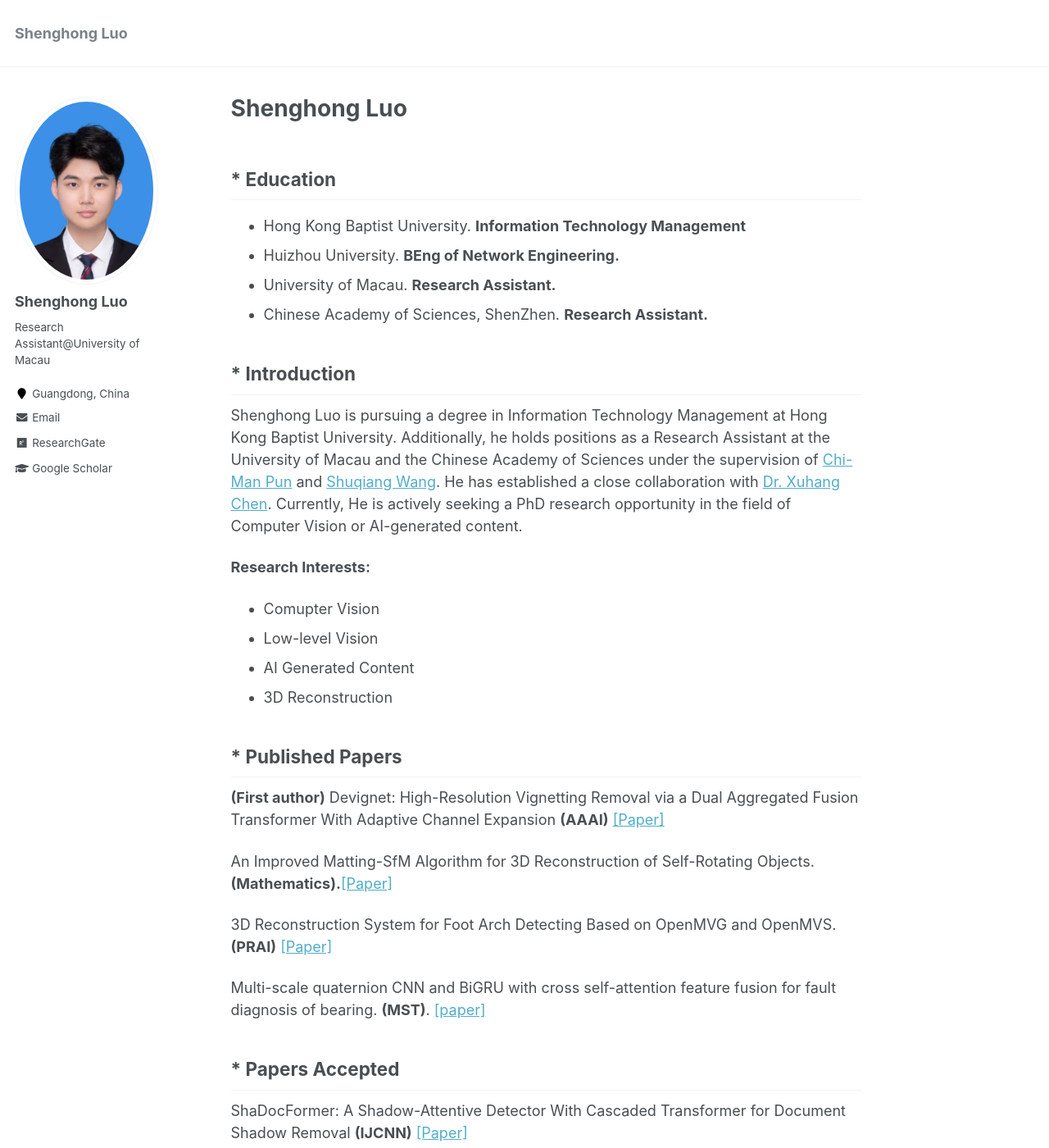
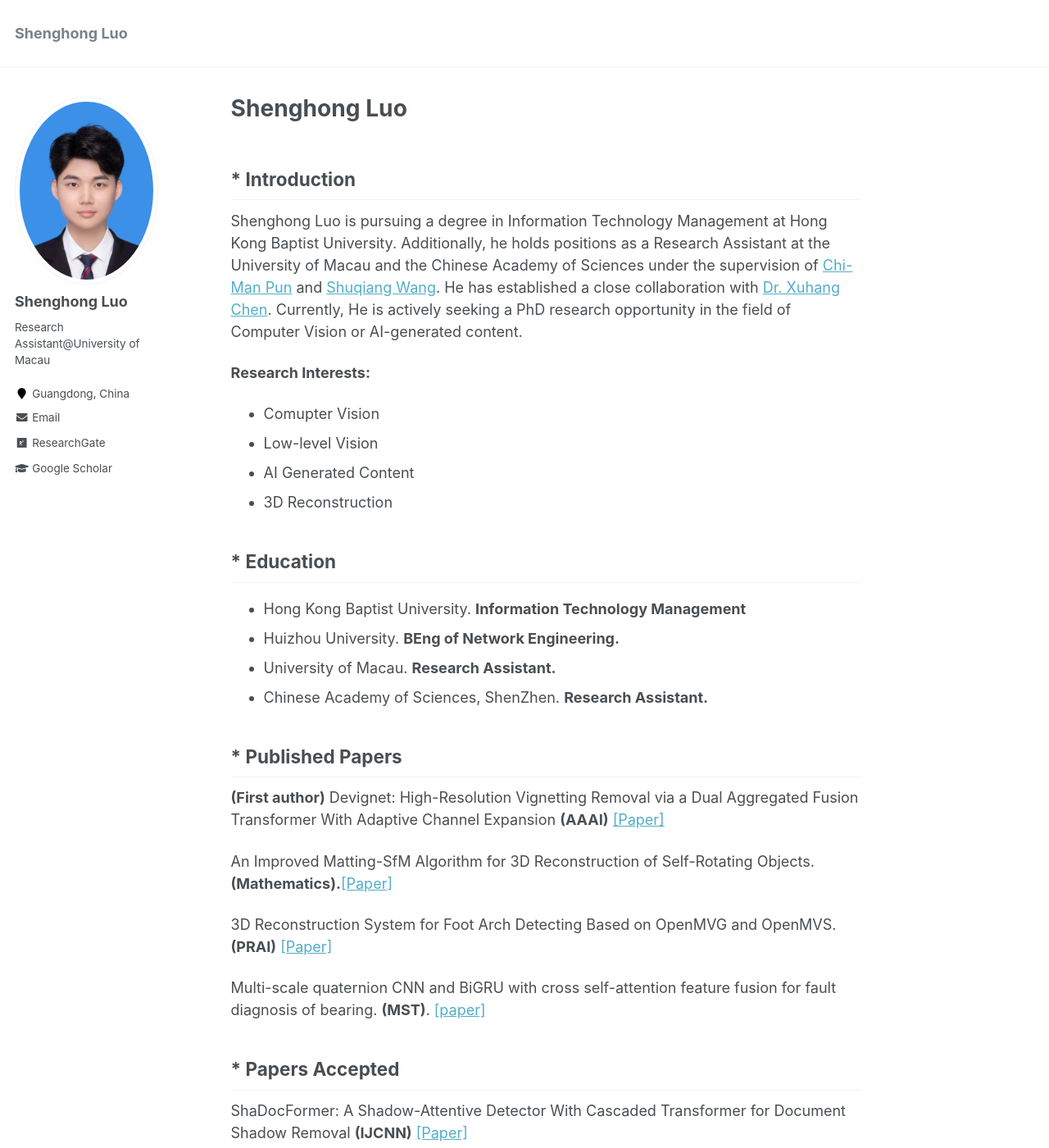
Before and after one commit to Shenghong-Luo/Shenghong-Luo.github.io, a Jekyll site: the page built from _pages/about.md, in a window 1280 px wide and 1400 px high. Shown: the whole window at 82% size. Built offline with Jekyll 4.4.1, drawn with Linux system fonts in a browser that asks for light colours; part of the change alters nothing that is shown.

```diff
--- a/_pages/about.md
+++ b/_pages/about.md
@@ -8,11 +8,6 @@ redirect_from:
   - /about.html
 ---
 
-## * Education
-* Hong Kong Baptist University. **Information Technology Management**
-* Huizhou University. **BEng of Network Engineering.**
-* University of Macau. **Research Assistant.**
-* Chinese Academy of Sciences, ShenZhen. **Research Assistant.**
 
 
 ## * Introduction
@@ -24,6 +19,11 @@ Shenghong Luo is pursuing a degree in Information Technology Management at Hong
 * AI Generated Content
 * 3D Reconstruction
 
+## * Education
+* Hong Kong Baptist University. **Information Technology Management**
+* Huizhou University. **BEng of Network Engineering.**
+* University of Macau. **Research Assistant.**
+* Chinese Academy of Sciences, ShenZhen. **Research Assistant.**
 
 
 ## * Published Papers
```
